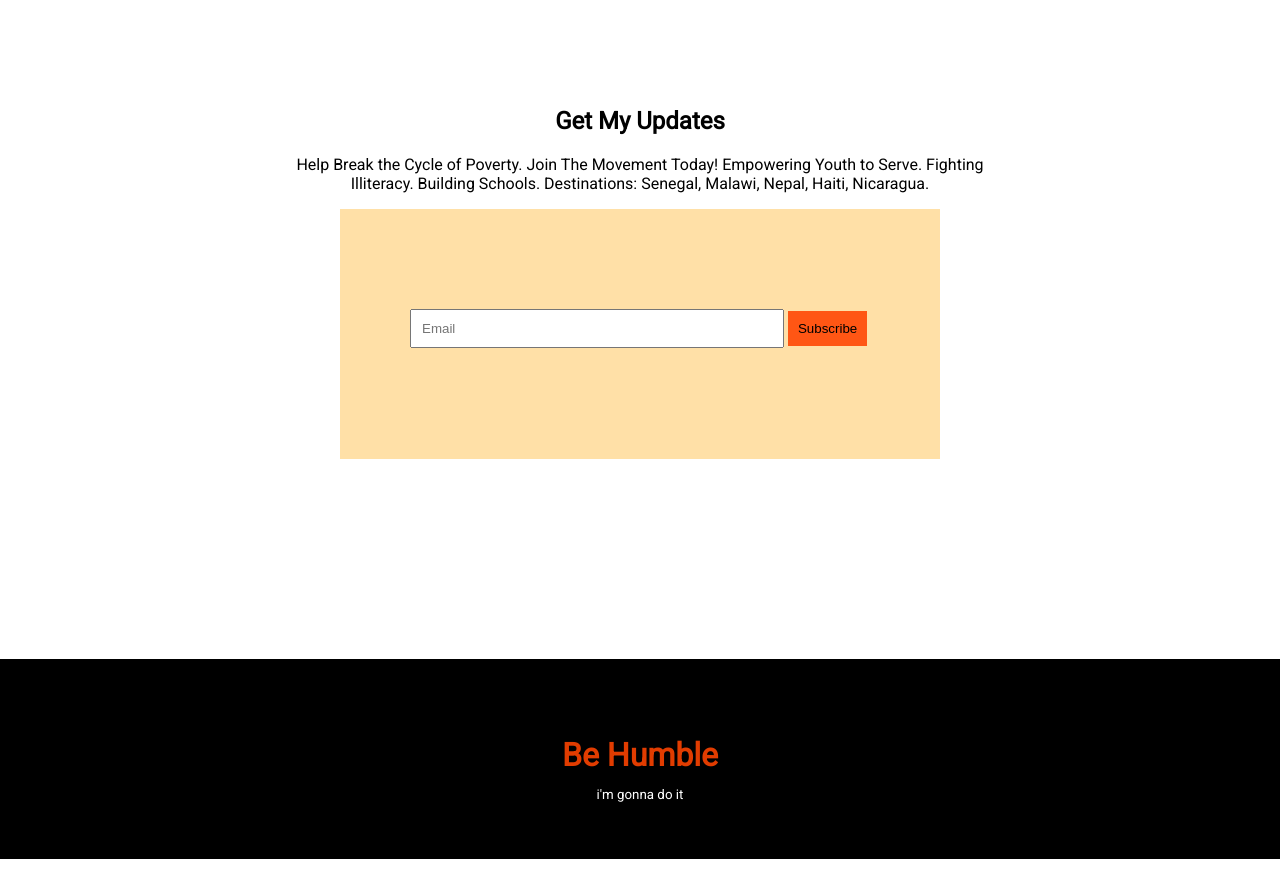
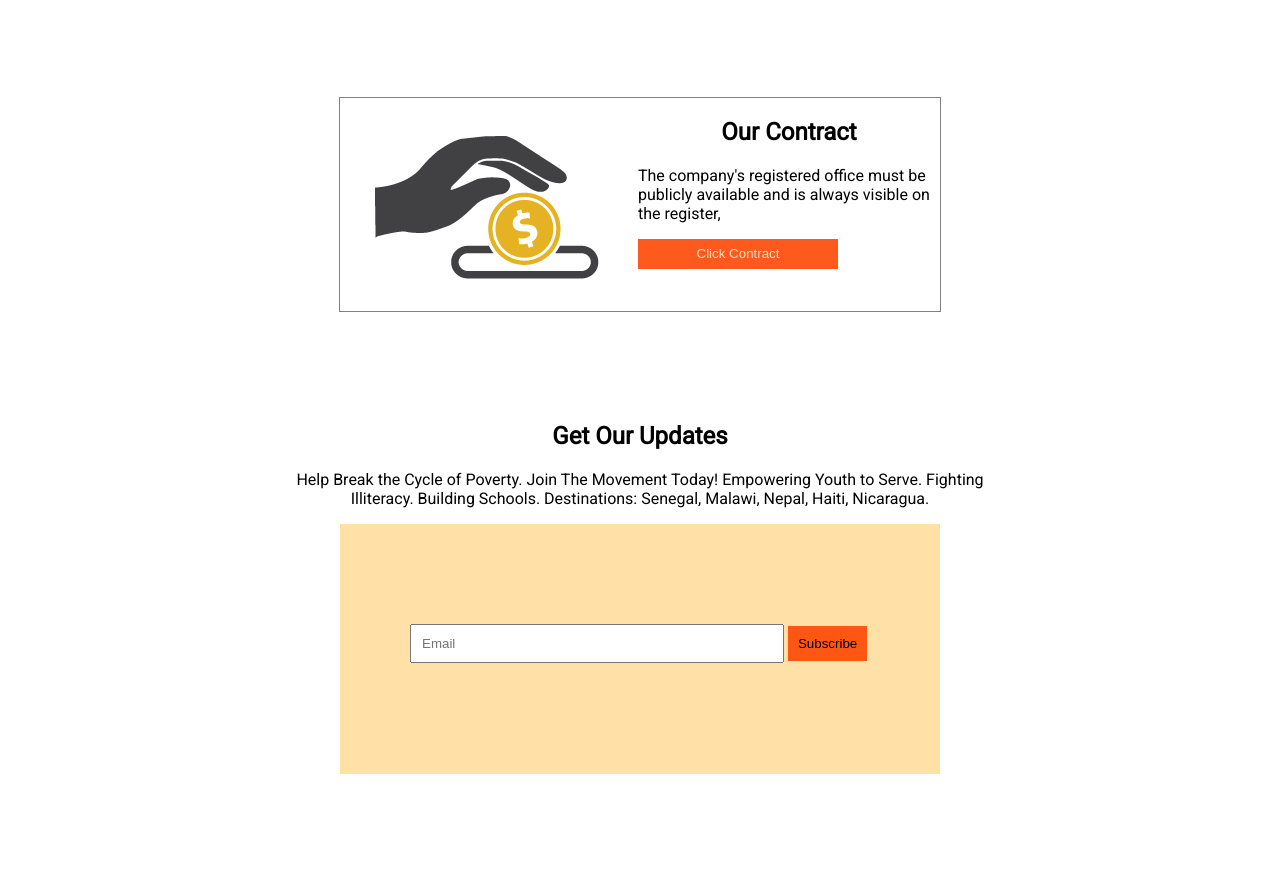
Before and after one commit to MD-RaihanHossen/assignments-r01, a plain HTML site: page index.html in a window 1280 px wide. Shown: the part 1422-2316 px from the top of the page. Before the commit the page ends 2281 px from the top, so only its background shows below. Drawn offline with Linux system fonts and the light colour scheme.

Commit message:
all done

```diff
--- a/index.html
+++ b/index.html
@@ -31,7 +31,7 @@
             <div class="amount-count">
                 <div>
                     <p>100$</p>
-                </div>
+                   </div>
                 <div id="donate-dollar">
                     <p>200$</p>
                 </div>
@@ -102,18 +102,30 @@
         </div>
         </div>
     </section>
+    <section class="bunas-section-1">
+        <div class="bunas-part">
+
+                <img src="images/smalls.png" alt="">
+            <div>
+                <h1>Our Contract</h1>
+                <p>The company's registered office must be publicly available and is always visible on the register, </p>
+                <button>Click Contract </button>
+            </div>
+        </div>
+    </section>
+    <!-- Get our Updates section -->
     <section class="bunas-section">
         <div class="get-update">
-            <h1>Get My Updates</h1>
+            <h1>Get Our Updates</h1>
             <p>Help Break the Cycle of Poverty. Join The Movement Today! Empowering Youth to Serve. Fighting Illiteracy.
                 Building Schools. Destinations: Senegal, Malawi, Nepal, Haiti, Nicaragua.
             </p>
         </div>
         <div class="email-sercribe">
-         <div class="sercribe-input">
-            <input type="text" placeholder="Email">
-            <button>Subscribe</button>
-          </div>
+            <div class="sercribe-input">
+                <input type="text" placeholder="Email">
+                <button>Subscribe</button>
+            </div>
         </div>
     </section>
 </body>
--- a/style/style.css
+++ b/style/style.css
@@ -8,7 +8,6 @@ body {
 .first-section {
     background-size: 100%;
     height: 400px;
-    background-color: ;
     background-image: url('../images/banar.jpg');
     background-repeat: no-repeat;
     display: flex;
@@ -127,7 +126,33 @@ body {
     margin-right: 120px;
 }
 
-/* bunas-section-start */
+/* bunas-1-section-start */
+.bunas-section-1{
+    margin-top: 100px;
+}
+.bunas-part {
+
+    width: 600px;
+    display: flex;
+    margin: auto ;
+    border: 1px solid gray;
+
+}
+.bunas-part h1{
+    text-align: center;
+}
+.bunas-part button{
+    color: rgba(255, 68, 0, 0.884);
+    margin-bottom: 10px 20px;
+    background-color: rgba(255, 68, 0, 0.884);
+    border: none;
+    width: 200px;
+    height: 30px;
+    color: wheat;
+
+}
+
+/* bunas-2-section-start */
 .bunas-section {
     margin-top: 110px;
 }
@@ -142,7 +167,7 @@ body {
     font-weight: 300;
 }
 
-.email-sercribe{
+.email-sercribe {
     width: 600px;
     margin: auto;
     height: 250px;
@@ -150,17 +175,20 @@ body {
     position: relative;
 
 }
-.sercribe-input{
+
+.sercribe-input {
     position: absolute;
     margin-left: 70px;
     margin-top: 100px;
 
 }
-.email-sercribe input{
+
+.email-sercribe input {
     width: 350px;
     padding: 10px;
 }
-.email-sercribe button{
+
+.email-sercribe button {
     padding: 10px;
     background-color: rgba(255, 68, 0, 0.884);
     border: none;
```
Also changed, not shown: images/smalls.png (added).
